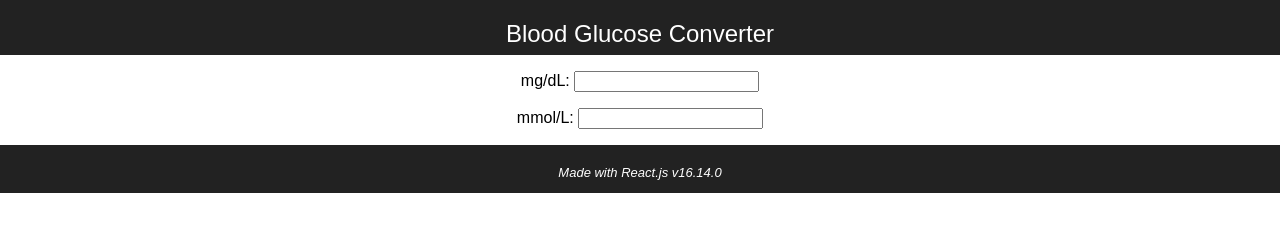
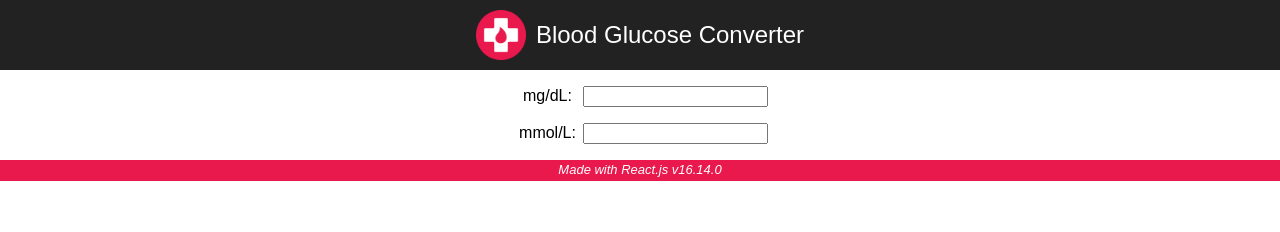
Before and after one commit to Costa365/BloodGlucoseConverter, a React app: page / in a window 1280 px wide. Built offline with nearby package versions, Linux system fonts and the light colour scheme.

Commit message:
Added logo and improved styling

```diff
--- a/src/components/App/App.css
+++ b/src/components/App/App.css
@@ -4,17 +4,29 @@
 
 .App-header {
   background-color: #222;
-  height: 15px;
-  padding: 20px;
+  height: 50px;
+  padding: 10px;
   color: white;
   font-size: 1.5em;
+  justify-content: center;
+  display: flex;
+  align-items: center;
+}
+
+.App-logo {
+  height: 50px;
+  margin-right: 10px;
 }
 
 .App-footer {
-  background-color: #222;
-  height: 8px;
-  padding: 20px;
+  background-color: #E9184D;
+  height: 17px;
+  padding: 2px;
   color: white;
   font-style: italic;
   font-size: small;
 }
+
+.App-label {
+  font-size: 1.5em;
+}
--- a/src/components/App/App.js
+++ b/src/components/App/App.js
@@ -2,12 +2,14 @@ import React, { Component } from 'react';
 import './App.css';
 import '../Conv/Conv';
 import Conv from '../Conv/Conv';
+import bloodLogo from'../../images/blood.png';
 
 class App extends Component {
   render() {
     return (
       <div className="App">
         <header className="App-header">
+          <img className="App-logo" src={bloodLogo} alt=""/>
           Blood Glucose Converter
         </header>
         <div><Conv /></div>
--- a/src/components/Conv/Conv.css
+++ b/src/components/Conv/Conv.css
@@ -2,13 +2,7 @@
   text-align: center;
 }
 
-.left {
-  width: 30%;
-  float: left;
-  text-align: right;
+label {
+  width:70px;
+  display: inline-block;
 }
-.right {
-  width: 65%;
-  margin-left: 10px;
-  float:left;
-}
--- a/src/components/Conv/Conv.js
+++ b/src/components/Conv/Conv.js
@@ -38,8 +38,8 @@ class Conv extends Component {
   render() {
     return (
       <div className="Conv">
-        <p>mg/dL: <input type="text" value={this.state.valueMg} onChange={this.handleChangeMg} /></p>
-        <p>mmol/L: <input type="text" value={this.state.valueMm} onChange={this.handleChangeMm} /></p>
+        <p><label>mg/dL:</label><input type="text" value={this.state.valueMg} onChange={this.handleChangeMg} /></p>
+        <p><label>mmol/L:</label><input type="text" value={this.state.valueMm} onChange={this.handleChangeMm} /></p>
       </div>
     );
   }
```
Also changed, not shown: src/images/blood.png (added).
